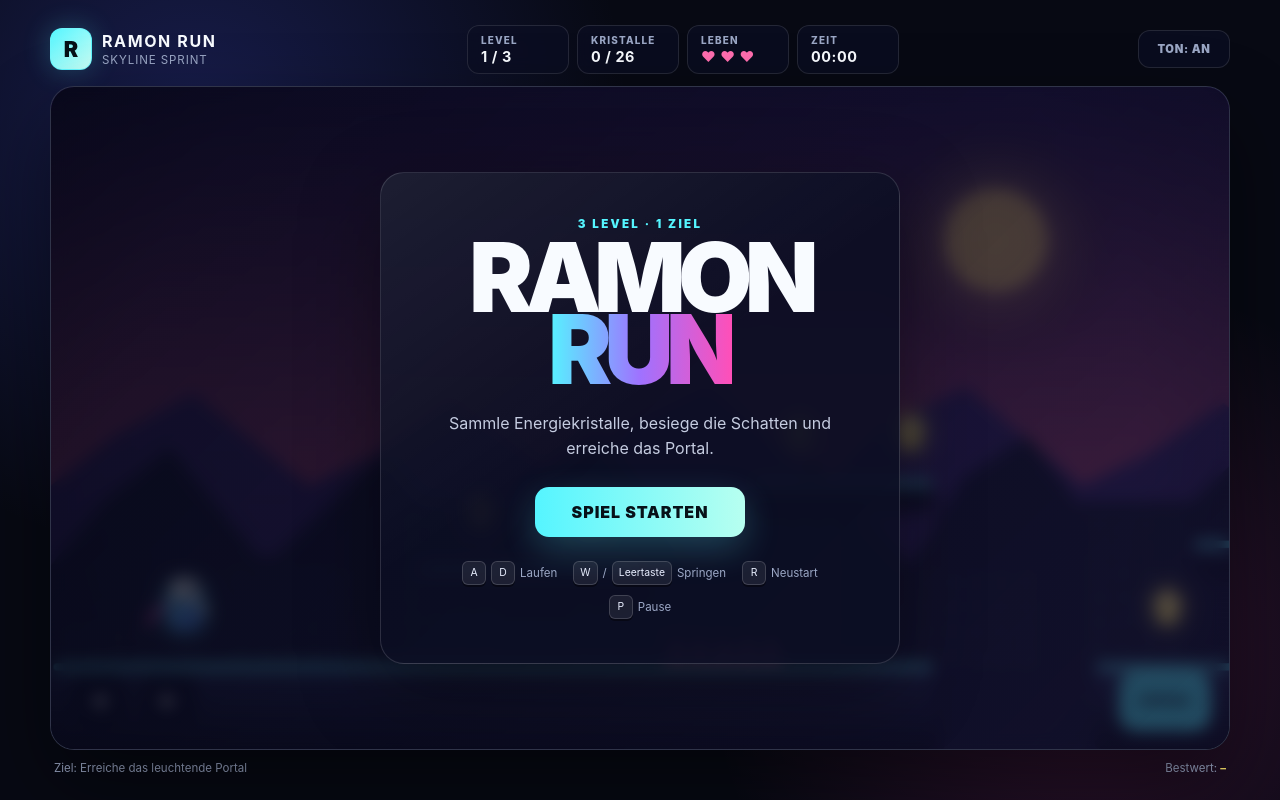
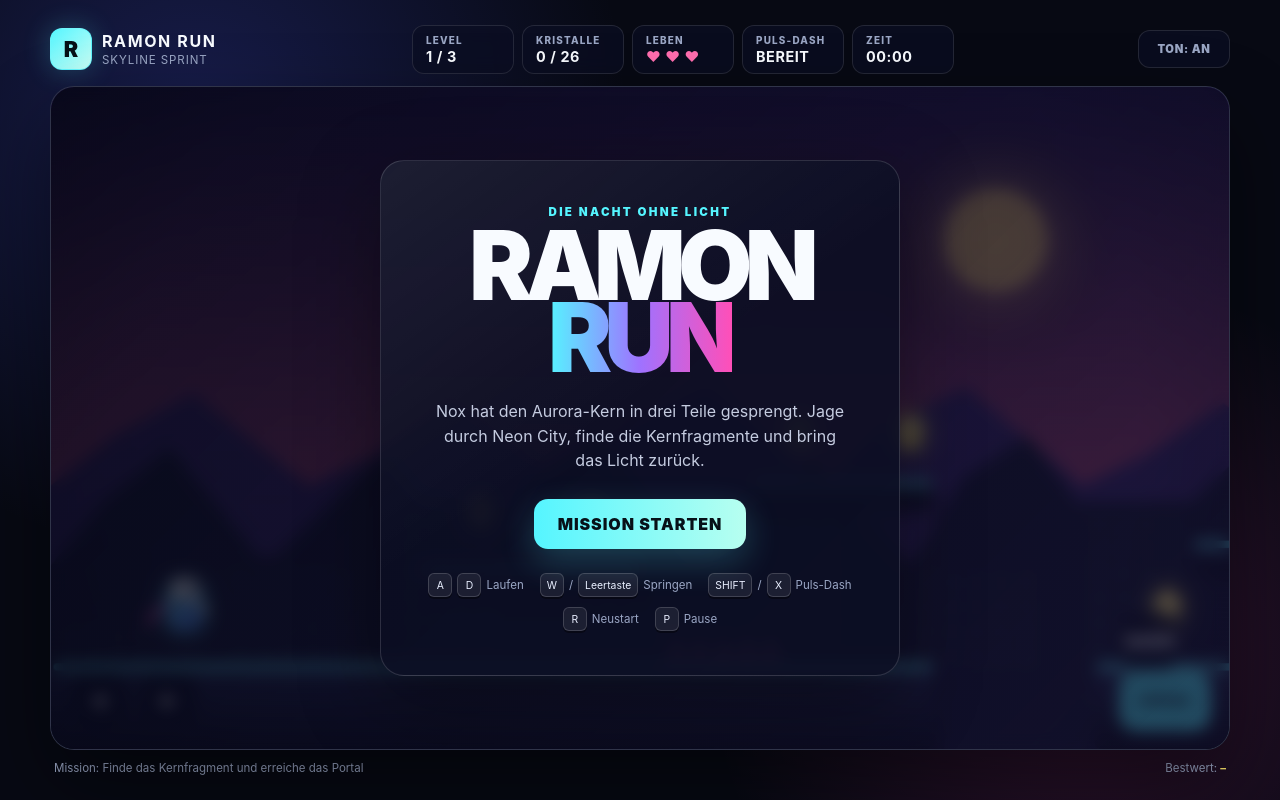
Before and after one commit to Blue5242/ramon-jump-run, a plain HTML site: page index.html in a window 1280 px wide. Drawn offline with Linux system fonts and the light colour scheme; animation ran at ten frames a second.

Commit message:
Add story and Pulse Dash controls

```diff
--- a/index.html
+++ b/index.html
@@ -4,7 +4,7 @@
     <meta charset="UTF-8" />
     <meta name="viewport" content="width=device-width, initial-scale=1.0, viewport-fit=cover" />
     <meta name="theme-color" content="#090b1a" />
-    <meta name="description" content="Ramon Run – ein schnelles 2D-Jump'n'Run direkt im Browser." />
+    <meta name="description" content="Ramon Run – rette Neon City in einem schnellen 2D-Jump'n'Run direkt im Browser." />
     <title>Ramon Run</title>
     <link rel="stylesheet" href="styles.css" />
   </head>
@@ -23,6 +23,7 @@
           <div class="hud-item"><span>LEVEL</span><strong id="levelValue">1 / 3</strong></div>
           <div class="hud-item"><span>KRISTALLE</span><strong id="coinValue">0 / 0</strong></div>
           <div class="hud-item"><span>LEBEN</span><strong id="livesValue">♥ ♥ ♥</strong></div>
+          <div class="hud-item pulse-item"><span>PULS-DASH</span><strong id="pulseValue">BEREIT</strong></div>
           <div class="hud-item"><span>ZEIT</span><strong id="timeValue">00:00</strong></div>
         </div>
 
@@ -34,13 +35,14 @@
 
         <div id="startScreen" class="screen-overlay">
           <div class="panel hero-panel">
-            <p class="eyebrow">3 LEVEL · 1 ZIEL</p>
+            <p class="eyebrow">DIE NACHT OHNE LICHT</p>
             <h1>RAMON<br /><span>RUN</span></h1>
-            <p class="intro">Sammle Energiekristalle, besiege die Schatten und erreiche das Portal.</p>
-            <button id="startButton" class="primary-button" type="button">SPIEL STARTEN</button>
+            <p class="intro">Nox hat den Aurora-Kern in drei Teile gesprengt. Jage durch Neon City, finde die Kernfragmente und bring das Licht zurück.</p>
+            <button id="startButton" class="primary-button" type="button">MISSION STARTEN</button>
             <div class="controls-hint">
               <span><kbd>A</kbd><kbd>D</kbd> Laufen</span>
               <span><kbd>W</kbd> / <kbd>Leertaste</kbd> Springen</span>
+              <span><kbd>SHIFT</kbd> / <kbd>X</kbd> Puls-Dash</span>
               <span><kbd>R</kbd> Neustart</span>
               <span><kbd>P</kbd> Pause</span>
             </div>
@@ -63,12 +65,15 @@
             <button class="touch-button" data-control="left" type="button" aria-label="Nach links">◀</button>
             <button class="touch-button" data-control="right" type="button" aria-label="Nach rechts">▶</button>
           </div>
-          <button class="touch-button jump-button" data-control="jump" type="button" aria-label="Springen">SPRUNG</button>
+          <div class="action-controls">
+            <button class="touch-button dash-button" data-control="dash" type="button" aria-label="Puls-Dash">DASH</button>
+            <button class="touch-button jump-button" data-control="jump" type="button" aria-label="Springen">SPRUNG</button>
+          </div>
         </div>
       </section>
 
       <footer class="footer-note">
-        <span>Ziel: Erreiche das leuchtende Portal</span>
+        <span id="objectiveValue">Mission: Finde das Kernfragment und erreiche das Portal</span>
         <span>Bestwert: <strong id="bestValue">–</strong></span>
       </footer>
     </main>
```
